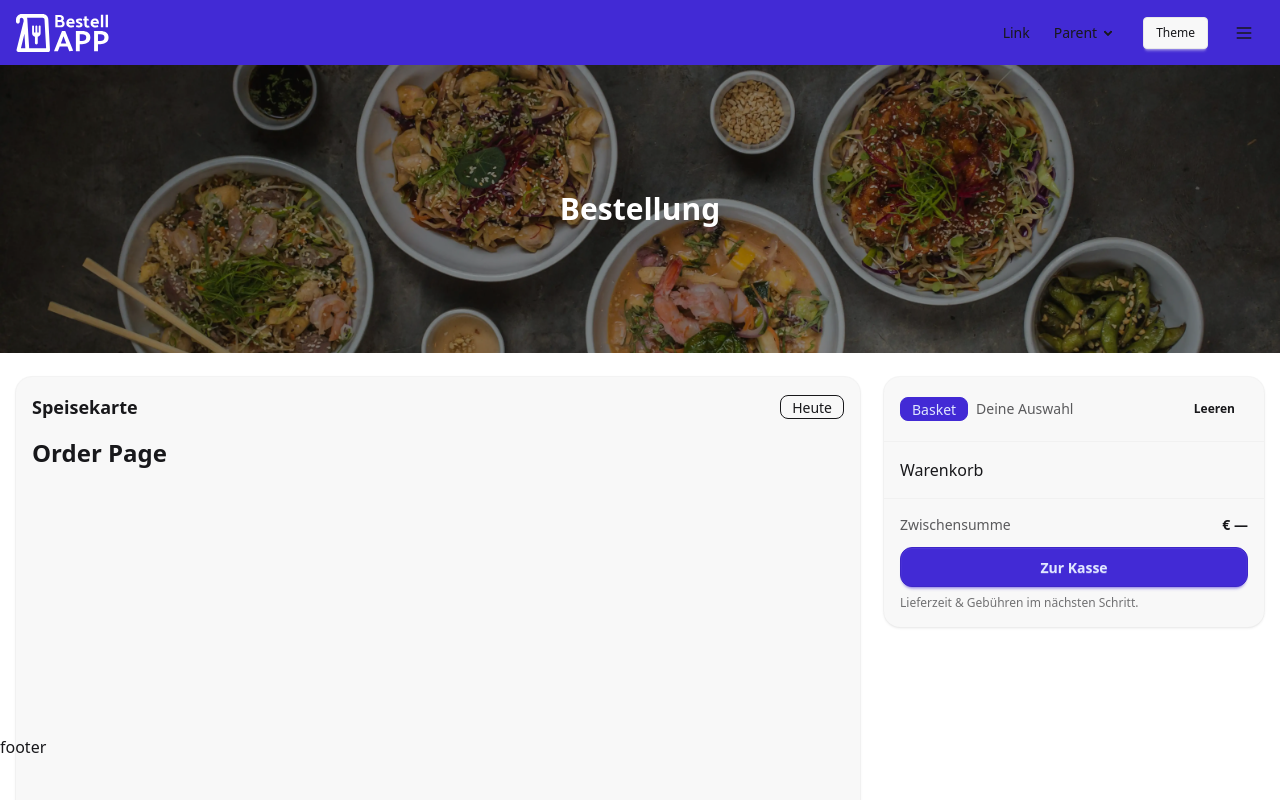
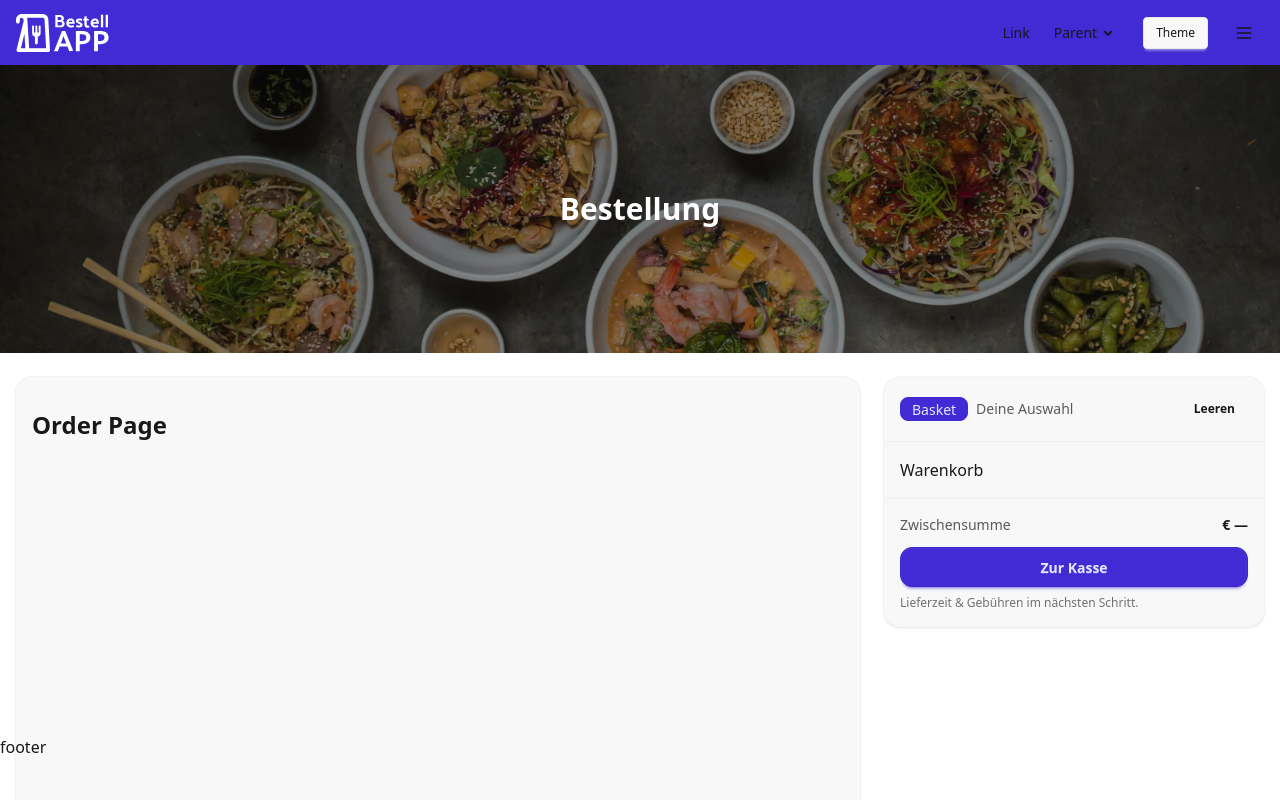
Before and after one commit to larsbeckdev/demo-bestell-app, a Vue app: page /bestellen in a window 1280 px wide. Shown: the top 800 px of the page. Built offline with nearby package versions, Linux system fonts and the light colour scheme.

Commit message:
Remove header and badge from order content layout

```diff
--- a/src/layouts/order/OrderLayout.vue
+++ b/src/layouts/order/OrderLayout.vue
@@ -29,8 +29,6 @@ import Basket from '@/layouts/components/Basket.vue'
           <div class="order-content">
             <div class="rounded-2xl bg-base-200 p-4 shadow-sm ring-1 ring-base-300/60">
               <div class="mb-4 flex items-center justify-between">
-                <h2 class="text-lg font-semibold">Speisekarte</h2>
-                <div class="badge badge-outline">Heute</div>
               </div>
 
               <div class="min-h-[60vh]">
```
